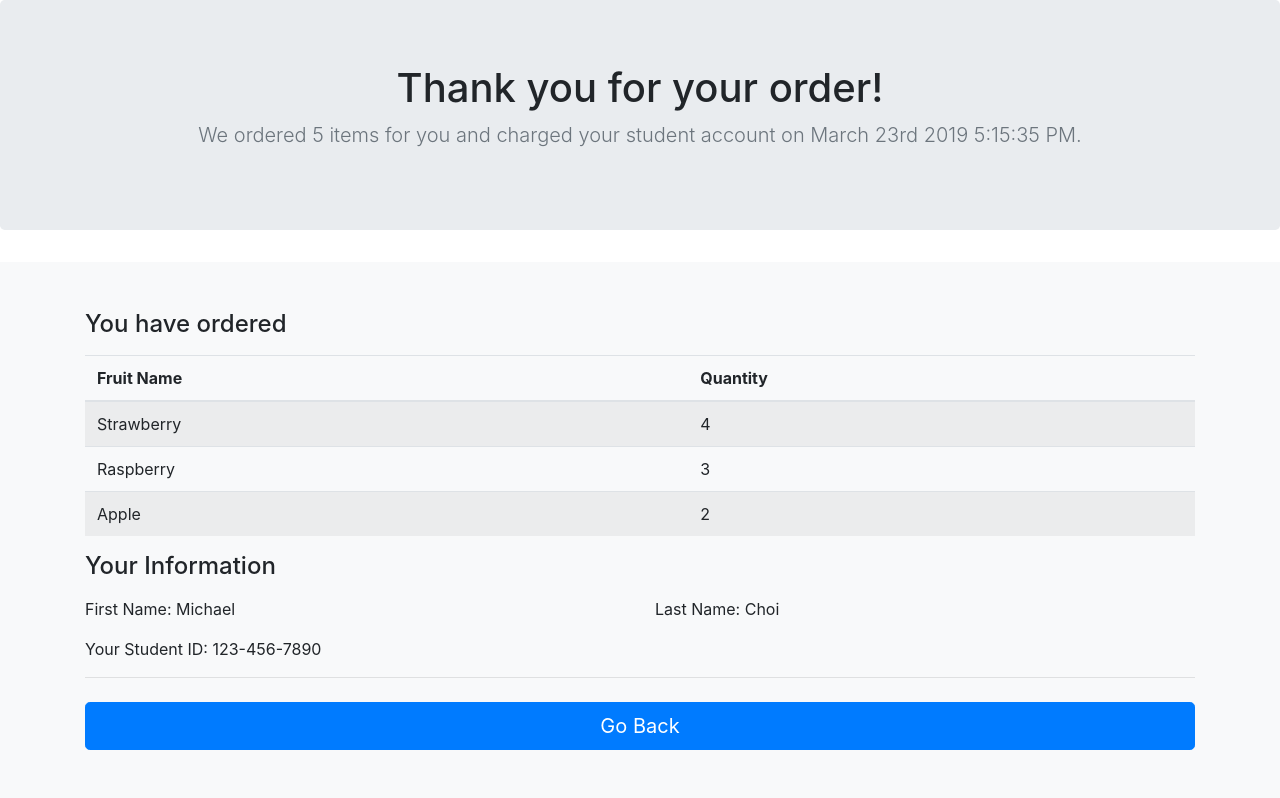
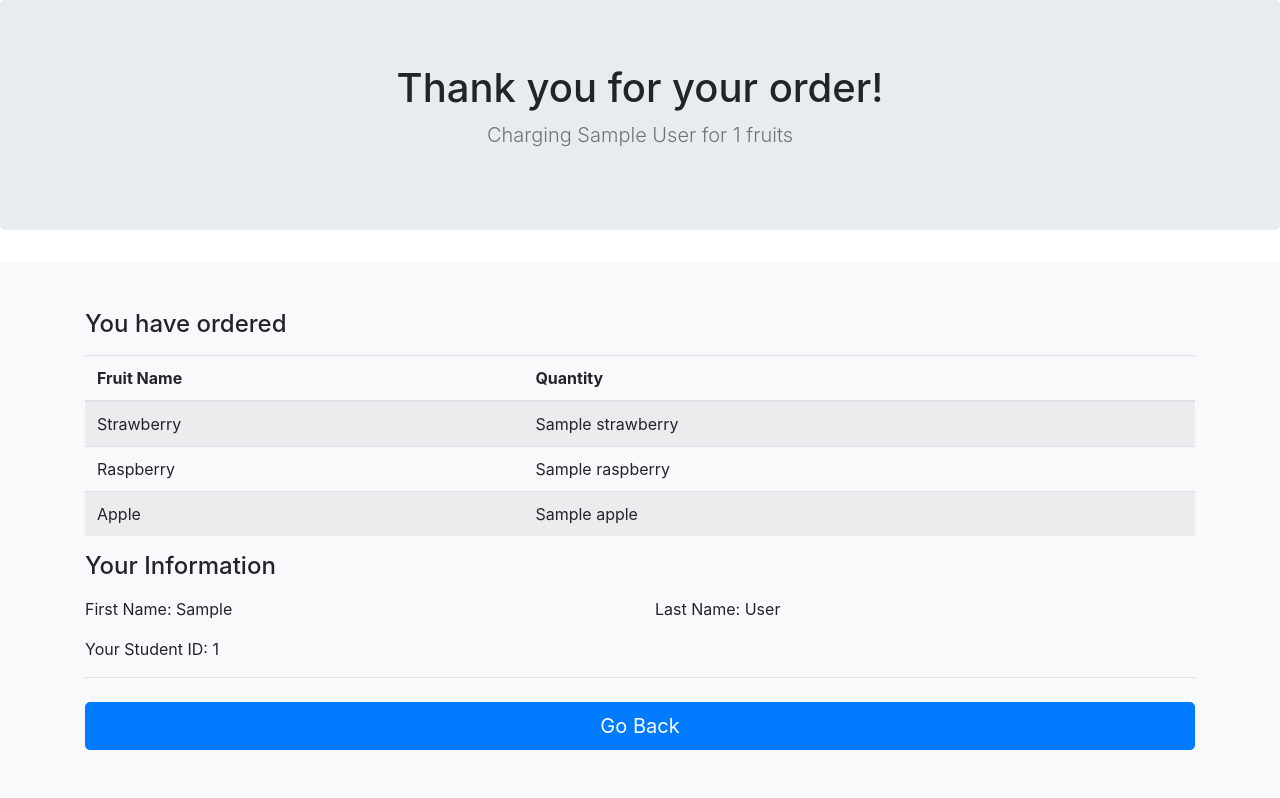
Before and after one commit to jdimawea/python, a Flask app: template flask/fundamentals/dojo_fruit_store-master/templates/checkout.html in a window 1280 px wide. Shown: the part 56-854 px from the top of the page. Run offline with Flask 2, Linux system fonts and the light colour scheme; the template is opened without the code that fills it: most values are stand-ins (such as "Sample title", 1, 10 or a date in 2020).

Commit message:
final commit

```diff
--- a/flask/fundamentals/dojo_fruit_store-master/templates/checkout.html
+++ b/flask/fundamentals/dojo_fruit_store-master/templates/checkout.html
@@ -24,7 +24,7 @@
         <section class="jumbotron text-center">
           <div class="container">
             <h1 class="jumbotron-heading">Thank you for your order!</h1>
-            <p class="lead text-muted">We ordered 5 items for you and charged your student account on March 23rd 2019 5:15:35 PM.</p>
+            <p class="lead text-muted">Charging {{first_name}} {{last_name}} for {{count}} fruits</p>
           </div>
         </section>
 
@@ -41,15 +41,15 @@
                     <tbody>
                     <tr>
                         <td>Strawberry</td>
-                        <td>4</td>
+                        <td>{{strawberry}}</td>
                     </tr>
                     <tr>
                         <td>Raspberry</td>
-                        <td>3</td>
+                        <td>{{raspberry}}</td>
                     </tr>
                     <tr>
                         <td>Apple</td>
-                        <td>2</td>
+                        <td>{{apple}}</td>
                     </tr>
                     </tbody>
                 </table>
@@ -57,15 +57,15 @@
                 <h4 class="mb-3">Your Information</h4>
                 <div class="row">
                     <div class="col-md-6 mb-3">
-                        First Name: Michael
+                        First Name: {{first_name}}
                     </div>
                     <div class="col-md-6 mb-3">
-                        Last Name: Choi
+                        Last Name: {{last_name}}
                     </div>
                 </div>
 
                 <div class="mb-3">
-                    Your Student ID: 123-456-7890
+                    Your Student ID: {{student_id}}
                 </div>
 
                 <hr class="mb-4">
--- a/flask/fundamentals/dojo_fruit_store-master/templates/index.html
+++ b/flask/fundamentals/dojo_fruit_store-master/templates/index.html
@@ -34,7 +34,7 @@
 
         <div class="album py-5 bg-light">
           <div class="container">
-             <form action='/checkout' method='post'>
+            <form action='/checkout' method='post'>
                 <h4 class="mb-3" id='buy'>What would you like to buy?</h4>
                 <table class="table table-striped">
                     <thead>
```
Also changed, not shown: flask/fundamentals/dojo_fruit_store-master/server.py (+15 -1 lines), flask/fundamentals/dojo_fruit_store-master/templates/fruits.html (+18 -1 lines).
